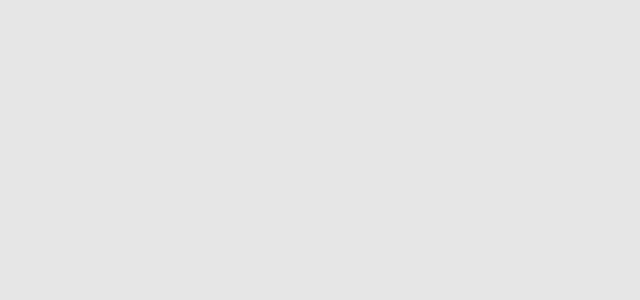
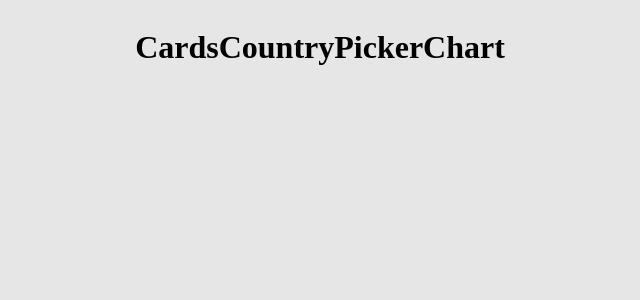
Before and after one commit to Leoprogramming/covid-19-tracker-react, a React (Create React App) app: page / in a window 1280 px wide. Shown: the top 300 px of the page, without its empty margins (320-960 px from the left). Built offline with nearby package versions, Linux system fonts and the light colour scheme.

Commit message:
fixed display:flex type + added text to Card, Chart and CountryPicker

```diff
--- a/src/App.js
+++ b/src/App.js
@@ -13,7 +13,7 @@ import styles from "./App.module.css";
 class App extends React.Component {
   render() {
     return (
-      <div>
+      <div className={styles.container}>
         <Cards />
         <CountryPicker />
         <Chart />
--- a/src/App.module.css
+++ b/src/App.module.css
@@ -3,7 +3,7 @@ body {
 }
 
 .container {
-  displa: flex;
+  display: flex;
   align-items: center;
   justify-content: center;
 }
--- a/src/components/Cards/Cards.jsx
+++ b/src/components/Cards/Cards.jsx
@@ -2,7 +2,7 @@ import React from "react";
 
 const Cards = () => {
   return (
-    <h1></h1>
+    <h1>Cards</h1>
   )
 }
 
--- a/src/components/Chart/Chart.jsx
+++ b/src/components/Chart/Chart.jsx
@@ -2,7 +2,7 @@ import React from "react";
 
 const Chart = () => {
   return (
-    <h1></h1>
+    <h1>Chart</h1>
   )
 }
 
--- a/src/components/CountryPicker/CountryPicker.jsx
+++ b/src/components/CountryPicker/CountryPicker.jsx
@@ -2,7 +2,7 @@ import React from "react";
 
 const CountryPicker = () => {
   return (
-    <h1></h1>
+    <h1>CountryPicker</h1>
   )
 }
 
```
